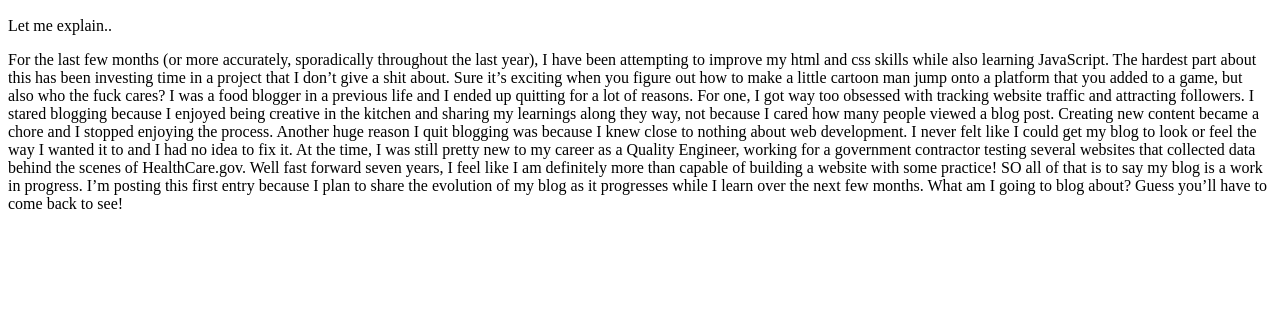
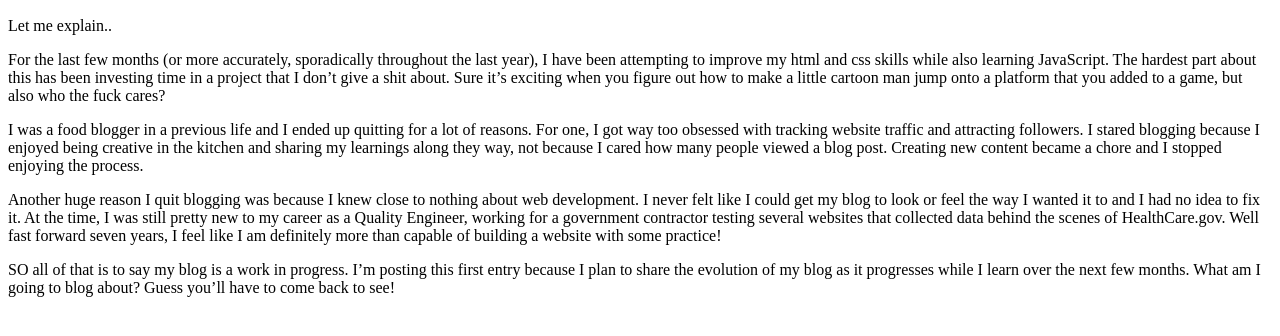
Before and after one commit to malmadness/itslikeraleighgood.github.io, a plain HTML site: page index.html in a window 1280 px wide. Shown: the part 110-446 px from the top of the page. Drawn offline with Linux system fonts and the light colour scheme.

Commit message:
add p tags

```diff
--- a/index.html
+++ b/index.html
@@ -7,15 +7,15 @@
 <body>
 
 <h1>It's Like Raleigh Good</h1>
-<h2>Hello Internet!Is the lack of styling on this page killing you? Me too.</h2>
+<h2>Hello Internet! Is the lack of styling on this page killing you? Me too.</h2>
 <p>Let me explain..</p>
-<p>For the last few months (or more accurately, sporadically throughout the last year), I have been attempting to improve my html and css skills while also learning JavaScript. The hardest part about this has been investing time in a project that I don’t give a shit about. Sure it’s exciting when you figure out how to make a little cartoon man jump onto a platform that you added to a game, but also who the fuck cares?
+<p>For the last few months (or more accurately, sporadically throughout the last year), I have been attempting to improve my html and css skills while also learning JavaScript. The hardest part about this has been investing time in a project that I don’t give a shit about. Sure it’s exciting when you figure out how to make a little cartoon man jump onto a platform that you added to a game, but also who the fuck cares?</p>
 
-I was a food blogger in a previous life and I ended up quitting for a lot of reasons. For one, I got way too obsessed with tracking website traffic and attracting followers. I stared blogging because I enjoyed being creative in the kitchen and sharing my learnings along they way, not because I cared how many people viewed a blog post. Creating new content became a chore and I stopped enjoying the process.
+<p>I was a food blogger in a previous life and I ended up quitting for a lot of reasons. For one, I got way too obsessed with tracking website traffic and attracting followers. I stared blogging because I enjoyed being creative in the kitchen and sharing my learnings along they way, not because I cared how many people viewed a blog post. Creating new content became a chore and I stopped enjoying the process.</p>
 
-Another huge reason I quit blogging was because I knew close to nothing about web development. I never felt like I could get my blog to look or feel the way I wanted it to and I had no idea to fix it. At the time, I was still pretty new to my career as a Quality Engineer, working for a government contractor testing several websites that collected data behind the scenes of HealthCare.gov. Well fast forward seven years, I feel like I am definitely more than capable of building a website with some practice!
+<p>Another huge reason I quit blogging was because I knew close to nothing about web development. I never felt like I could get my blog to look or feel the way I wanted it to and I had no idea to fix it. At the time, I was still pretty new to my career as a Quality Engineer, working for a government contractor testing several websites that collected data behind the scenes of HealthCare.gov. Well fast forward seven years, I feel like I am definitely more than capable of building a website with some practice!</p>
 
-SO all of that is to say my blog is a work in progress. I’m posting this first entry because I plan to share the evolution of my blog as it progresses while I learn over the next few months. What am I going to blog about? Guess you’ll have to come back to see!</p>
+<p>SO all of that is to say my blog is a work in progress. I’m posting this first entry because I plan to share the evolution of my blog as it progresses while I learn over the next few months. What am I going to blog about? Guess you’ll have to come back to see!</p>
 <script></script>
 </body>
 </html>
```
